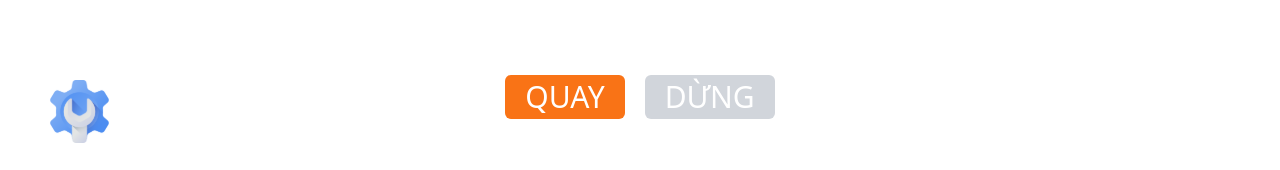
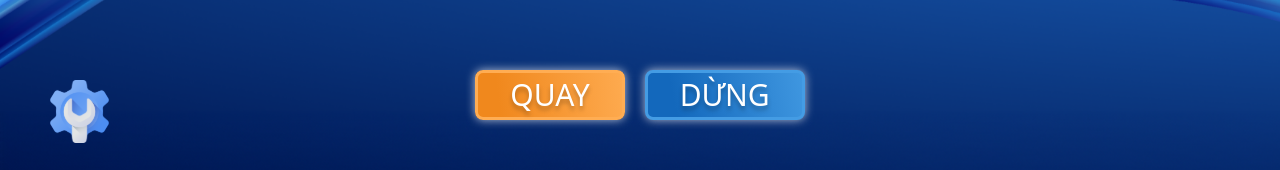
Before and after one commit to nhanluongoe/pick-a-winner, a React (Vite) app: page / in a window 1280 px wide. Shown: the part 609-779 px from the top of the page. Built offline with nearby package versions, Linux system fonts and the light colour scheme.

Commit message:
feat: update background and main buttons

```diff
--- a/src/index.css
+++ b/src/index.css
@@ -4,11 +4,25 @@
 
 @layer components {
   .btn-primary {
-    @apply uppercase bg-orange-500 rounded-md px-5 py-1 text-3xl text-white hover:bg-orange-400;
+    @apply flex items-center justify-center uppercase text-3xl text-white px-8 py-1 rounded-lg;
+    border: 3px solid #ffad53;
+    background: var(
+      --Linear,
+      linear-gradient(82deg, #f0881d 15.21%, #ffad53 107.19%)
+    );
+    box-shadow: 0px 0px 10px 0px rgba(255, 255, 255, 0.7);
+    text-shadow: 0px 4px 4px rgba(0, 0, 0, 0.25);
   }
 
   .btn-secondary {
-    @apply uppercase bg-blue-600 rounded-md px-5 py-1 text-3xl text-white hover:bg-blue-400;
+    @apply flex items-center justify-center uppercase text-3xl text-white px-8 py-1 rounded-lg;
+    border: 3px solid #449ce4;
+    background: var(
+      --Linear,
+      linear-gradient(78deg, #1368bc 17.82%, #449ce4 109.35%, #c9e9fb 143.61%)
+    );
+    box-shadow: 0px 0px 10px 0px rgba(255, 255, 255, 0.7);
+    text-shadow: 0px 4px 4px rgba(0, 0, 0, 0.25);
   }
 
   .btn-tertiary {
--- a/src/routes/root.tsx
+++ b/src/routes/root.tsx
@@ -2,7 +2,7 @@ import { Link, Outlet } from "react-router-dom";
 
 export const Root = () => {
   return (
-    <div className="">
+    <div className="bg-main bg-cover">
       <div className="container mx-auto p-8 h-screen flex flex-col">
         <header className="mb-12">
           <Link to="/">
```
Also changed, not shown: public/bg.png.
